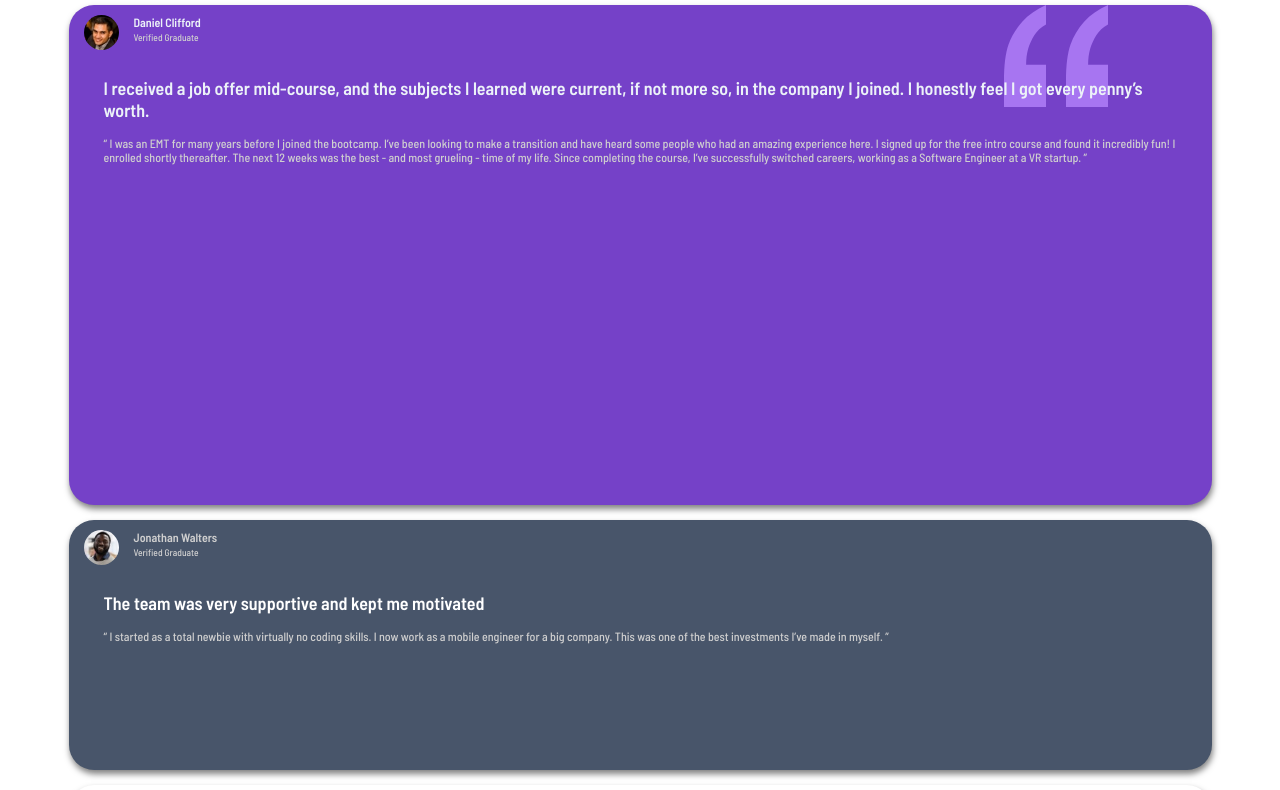
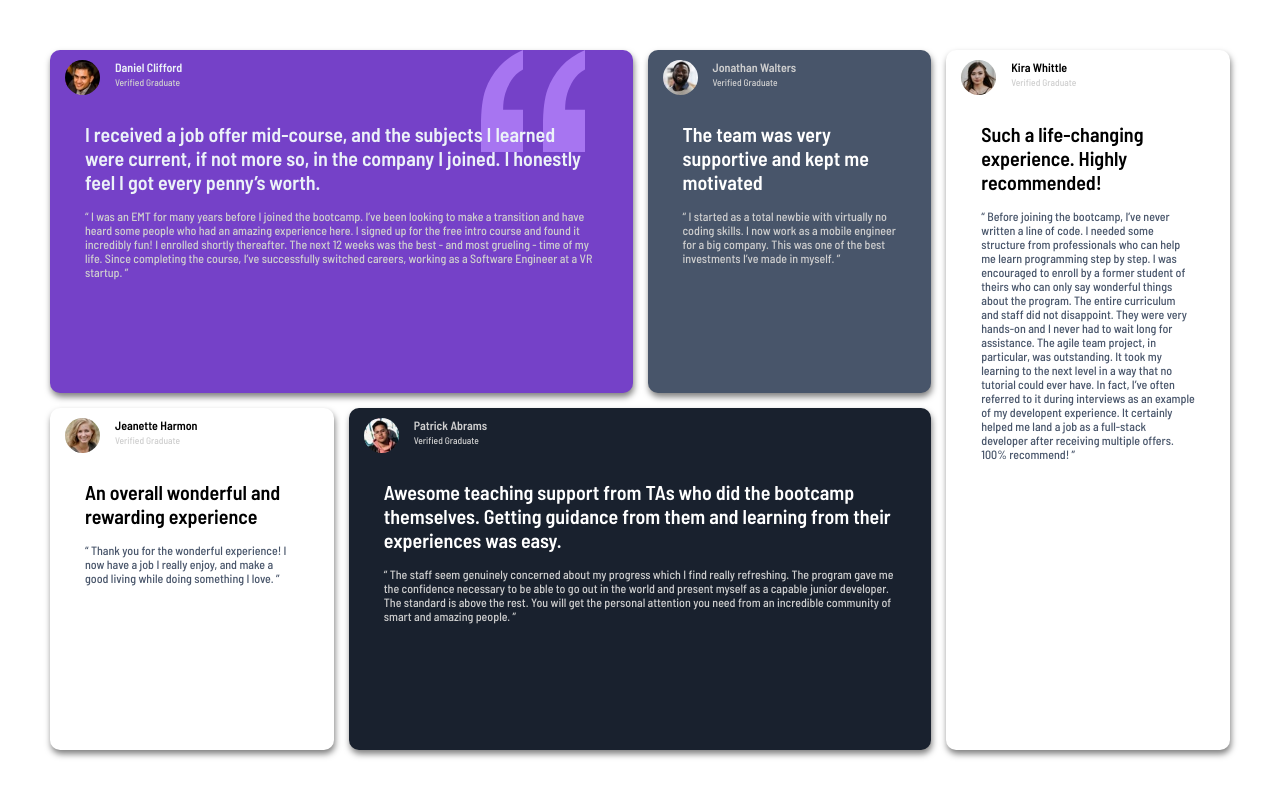
Before and after one commit to efrainhgmx/testimonials-grid, a plain HTML site: page index.html in a window 1280 px wide. Shown: the top 790 px of the page. Drawn offline with Linux system fonts and the light colour scheme.

Commit message:
Estilos finales para tablet y desktop

```diff
--- /dev/null
+++ b/css/desktop.css
@@ -0,0 +1,49 @@
+.grid-container {
+    height: 100vh;
+    padding: 50px;
+    grid-template: 1fr 1fr / repeat(4, 1fr);
+    grid-template-areas: "violet-grid violet-grid light-gray--grid white-blue--grid"
+                         "white-grid black-grid black-grid white-blue--grid";
+}
+
+.violet-grid {
+    grid-area: violet-grid;
+}
+
+.light-gray--grid {
+    grid-area: light-gray--grid;
+}
+
+.white-grid {
+    grid-area: white-grid;
+}
+
+.black-grid {
+    grid-area: black-grid;
+}
+
+.white-blue--grid {
+    grid-area: white-blue--grid;
+}
+
+article {
+    border-radius: 10px;
+}
+
+h3 {
+    font-size: 1.4rem;
+}
+
+p {
+    font-size: .8rem;
+}
+
+@media screen and (min-width: 930px) {
+    h3 {
+        font-size: 2rem;
+    }
+
+    p {
+        font-size: 1.2rem;
+    }
+}
--- a/index.html
+++ b/index.html
@@ -10,11 +10,12 @@
   <!-- <link rel="preconnect" href="https://fonts.gstatic.com"> -->
   <link href="https://fonts.googleapis.com/css2?family=Barlow+Semi+Condensed:wght@500;600&display=swap" rel="stylesheet">
   <link rel="stylesheet" href="styles.css">
+  <link rel="stylesheet" href="./css/desktop.css" media="(min-width: 768px)">
 
 </head>
 <body>
   <main class="grid-container">
-    <article class="violet">
+    <article class="violet violet-grid">
         <div class="profile-container">
           <figure>
             <img src="./images/image-daniel.jpg" alt="Imagen de Perfil">
@@ -33,7 +34,7 @@
       the course, I’ve successfully switched careers, working as a Software Engineer at a VR startup. ”   </p>
     </article>
 
-    <article class="light-gray">
+    <article class="light-gray light-gray--grid">
       <div class="profile-container">
         <figure>
           <img src="./images/image-jonathan.jpg" alt="Imagen de perfil">
@@ -50,7 +51,7 @@
 
     </article>
 
-    <article class="white">
+    <article class="white white-grid">
       <div class="profile-container">
         <figure>
           <img src="./images/image-jeanette.jpg" alt="Imagen de perfil">
@@ -65,7 +66,7 @@
         while doing something I love. ”</p>
     </article>
 
-    <article class="black">
+    <article class="black black-grid">
       <div class="profile-container">
         <figure>
           <img src="./images/image-patrick.jpg" alt="Imagen de perfil">
@@ -84,7 +85,7 @@
       an incredible community of smart and amazing people. ”</p>
     </article>
 
-    <article class="white-blue">
+    <article class="white-blue white-blue--grid">
       <div class="profile-container">
         <figure>
           <img src="./images/image-kira.jpg" alt="Imagen de perfil">
--- a/styles.css
+++ b/styles.css
@@ -117,5 +117,5 @@ p {
     color: var(--ligth-gray);
 }
 
-.attribution { font-size: 14px; text-align: center; }
+.attribution { font-size: 14px; text-align: center; margin-top: 15px; }
 .attribution a { color: hsl(228, 45%, 44%); }
```
